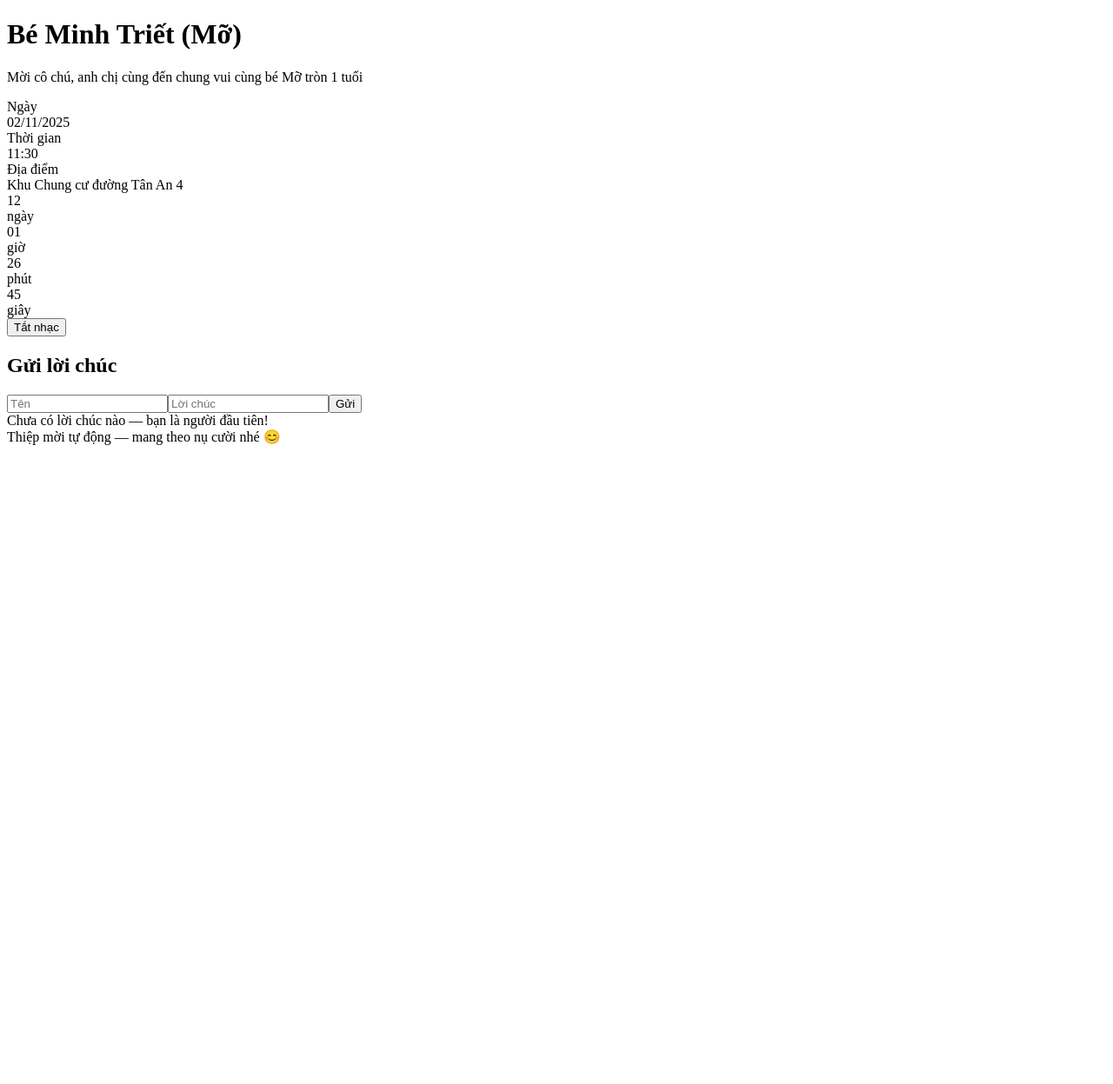
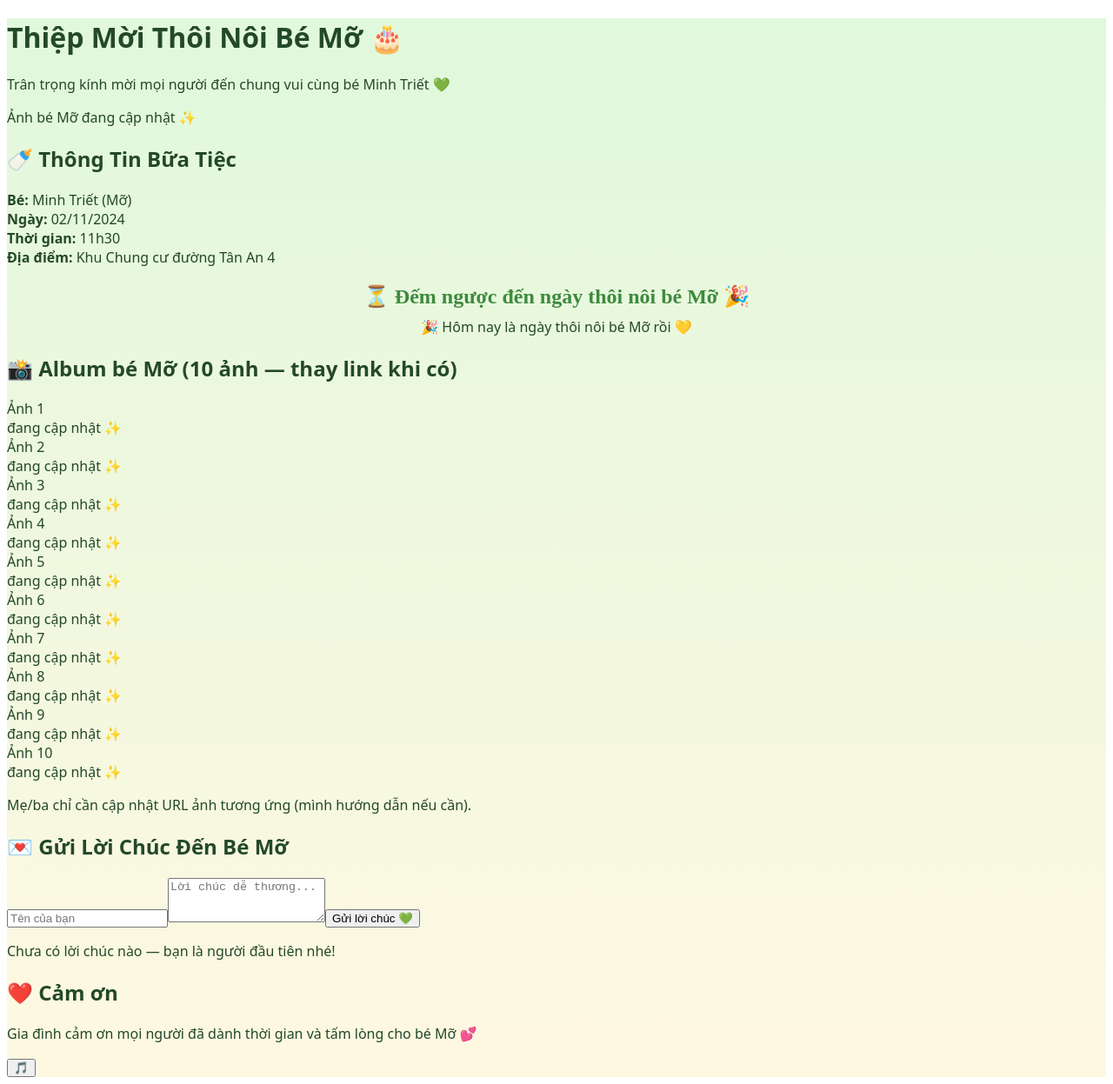
Before and after one commit to tanthuytrang22-dev/thiep-thoi-noi-be-Mo, a Next.js app: page / in a window 1280 px wide. Shown: the whole page at 87% size. Before the commit the page ends 800 px from the top, so only its background shows below. Built offline with nearby package versions, Linux system fonts and the light colour scheme.

Commit message:
Update index.jsx

```diff
--- a/pages/index.jsx
+++ b/pages/index.jsx
@@ -1,135 +1,244 @@
 import { useEffect, useState } from "react";
 
-export default function InvitationCard() {
-  const childName = "Bé Minh Triết (Mỡ)";
-  const eventDateISO = "2025-11-02T11:30:00+07:00";
-  const eventPlace = "Khu Chung cư đường Tân An 4";
-  const inviteLine = "Mời cô chú, anh chị cùng đến chung vui cùng bé Mỡ tròn 1 tuổi";
-  const musicFile = "/happy-birthday.mp3";
-
-  const [timeLeft, setTimeLeft] = useState(getTimeLeft());
-  const [wishes, setWishes] = useState(() => {
-    try {
-      return JSON.parse(localStorage.getItem("wishes_minhtriet")) || [];
-    } catch (e) {
-      return [];
-    }
-  });
+export default function Home() {
+  const [wishes, setWishes] = useState([]);
   const [name, setName] = useState("");
   const [message, setMessage] = useState("");
-  const [playing, setPlaying] = useState(true);
+  const [isPlaying, setIsPlaying] = useState(true);
+
+  // 10 placeholder image slots
+  const [images, setImages] = useState(Array.from({ length: 10 }).map(() => ""));
 
   useEffect(() => {
-    const t = setInterval(() => setTimeLeft(getTimeLeft()), 1000);
-    return () => clearInterval(t);
+    const audio = document.getElementById("bgMusic");
+    if (audio) {
+      audio.volume = 0.45;
+      audio.play().catch(() => {});
+    }
+
+    // Countdown
+    const target = new Date("2024-11-02T11:30:00").getTime();
+    const timer = setInterval(() => {
+      const now = new Date().getTime();
+      const distance = target - now;
+      if (distance < 0) {
+        clearInterval(timer);
+        const countdownEl = document.getElementById("countdown");
+        if (countdownEl) countdownEl.innerHTML = "🎉 Hôm nay là ngày thôi nôi bé Mỡ rồi 💛";
+        return;
+      }
+      const days = Math.floor(distance / (1000 * 60 * 60 * 24));
+      const hours = Math.floor((distance % (1000 * 60 * 60 * 24)) / (1000 * 60 * 60));
+      const minutes = Math.floor((distance % (1000 * 60 * 60)) / (1000 * 60));
+      const seconds = Math.floor((distance % (1000 * 60)) / 1000);
+
+      if (document.getElementById("days")) {
+        document.getElementById("days").textContent = days;
+        document.getElementById("hours").textContent = hours;
+        document.getElementById("minutes").textContent = minutes;
+        document.getElementById("seconds").textContent = seconds;
+      }
+    }, 1000);
+
+    return () => clearInterval(timer);
   }, []);
 
-  useEffect(() => {
-    localStorage.setItem("wishes_minhtriet", JSON.stringify(wishes));
-  }, [wishes]);
-
-  function getTimeLeft() {
-    const now = new Date();
-    const target = new Date(eventDateISO);
-    const diff = target - now;
-    if (diff <= 0) return null;
-    const days = Math.floor(diff / (1000 * 60 * 60 * 24));
-    const hours = Math.floor((diff / (1000 * 60 * 60)) % 24);
-    const minutes = Math.floor((diff / (1000 * 60)) % 60);
-    const seconds = Math.floor((diff / 1000) % 60);
-    return { days, hours, minutes, seconds };
-  }
-
-  function submitWish(e) {
+  const handleSubmit = (e) => {
     e.preventDefault();
     if (!name.trim() || !message.trim()) return;
-    const newW = { id: Date.now(), name: name.trim(), message: message.trim() };
-    setWishes([newW, ...wishes]);
+    const newWish = { name: name.trim(), message: message.trim(), id: Date.now() };
+    setWishes([newWish, ...wishes]);
     setName("");
     setMessage("");
-  }
+  };
 
-  function clearWishes() {
-    if (confirm("Xóa toàn bộ lời chúc?")) setWishes([]);
-  }
+  const toggleMusic = () => {
+    const audio = document.getElementById("bgMusic");
+    if (!audio) return;
+    if (isPlaying) {
+      audio.pause();
+    } else {
+      audio.play().catch(() => {});
+    }
+    setIsPlaying(!isPlaying);
+  };
 
   return (
-    <div className="min-h-screen flex items-center justify-center bg-gradient-to-b from-green-50 to-green-100 p-6">
-      <audio src={musicFile} autoPlay loop muted={!playing} />
+    <div className="page">
+      {/* Sparkles */}
+      <div className="sparkles" aria-hidden />
 
-      <div className="relative max-w-3xl w-full bg-white/80 backdrop-blur-md rounded-2xl shadow-2xl overflow-hidden border border-green-200">
-        <div className="p-8 md:p-12 relative z-10">
-          <h1 className="text-3xl md:text-4xl font-extrabold text-green-800">{childName}</h1>
-          <p className="mt-2 text-green-700/90">{inviteLine}</p>
+      {/* Floating balloons */}
+      <div className="balloons" aria-hidden>
+        {[...Array(6)].map((_, i) => (
+          <div key={i} className={`balloon b${i + 1}`} />
+        ))}
+      </div>
 
-          <div className="mt-6 grid grid-cols-1 md:grid-cols-3 gap-3">
-            <div className="p-4 rounded-lg bg-white border border-green-100">
-              <div className="text-xs text-green-500 uppercase">Ngày</div>
-              <div className="mt-1 font-semibold">02/11/2025</div>
+      <header className="hero">
+        <h1 className="title">Thiệp Mời Thôi Nôi Bé Mỡ 🎂</h1>
+        <p className="subtitle">Trân trọng kính mời mọi người đến chung vui cùng bé Minh Triết 💚</p>
+
+        <div className="avatar">
+          <div className="avatar-ring" />
+          <div className="avatar-inner">Ảnh bé Mỡ đang cập nhật ✨</div>
+          <div className="avatar-glow" />
+        </div>
+      </header>
+
+      <main className="content">
+        <section className="info card">
+          <h2>🍼 Thông Tin Bữa Tiệc</h2>
+          <div className="info-list">
+            <div><strong>Bé:</strong> Minh Triết (Mỡ)</div>
+            <div><strong>Ngày:</strong> 02/11/2024</div>
+            <div><strong>Thời gian:</strong> 11h30</div>
+            <div><strong>Địa điểm:</strong> Khu Chung cư đường Tân An 4</div>
+          </div>
+        </section>
+
+        {/* Countdown Section */}
+        <section className="countdown card">
+          <h2 className="countdown-title">⏳ Đếm ngược đến ngày thôi nôi bé Mỡ 🎉</h2>
+          <div id="countdown" className="countdown-box">
+            <div className="time-box">
+              <span id="days">00</span>
+              <p>Ngày</p>
             </div>
-            <div className="p-4 rounded-lg bg-white border border-green-100">
-              <div className="text-xs text-green-500 uppercase">Thời gian</div>
-              <div className="mt-1 font-semibold">11:30</div>
+            <div className="time-box">
+              <span id="hours">00</span>
+              <p>Giờ</p>
             </div>
-            <div className="p-4 rounded-lg bg-white border border-green-100">
-              <div className="text-xs text-green-500 uppercase">Địa điểm</div>
-              <div className="mt-1 font-semibold">{eventPlace}</div>
+            <div className="time-box">
+              <span id="minutes">00</span>
+              <p>Phút</p>
+            </div>
+            <div className="time-box">
+              <span id="seconds">00</span>
+              <p>Giây</p>
             </div>
           </div>
+        </section>
 
-          <div className="mt-6 p-4 rounded-xl bg-gradient-to-r from-green-100 to-green-50 border border-green-200 text-green-800">
-            {timeLeft ? (
-              <div className="flex items-center gap-4 justify-center">
-                <div className="text-center">
-                  <div className="text-2xl font-bold">{timeLeft.days}</div>
-                  <div className="text-xs">ngày</div>
-                </div>
-                <div className="text-center">
-                  <div className="text-2xl font-bold">{String(timeLeft.hours).padStart(2, "0")}</div>
-                  <div className="text-xs">giờ</div>
-                </div>
-                <div className="text-center">
-                  <div className="text-2xl font-bold">{String(timeLeft.minutes).padStart(2, "0")}</div>
-                  <div className="text-xs">phút</div>
-                </div>
-                <div className="text-center">
-                  <div className="text-2xl font-bold">{String(timeLeft.seconds).padStart(2, "0")}</div>
-                  <div className="text-xs">giây</div>
-                </div>
-              </div>
-            ) : (
-              <div className="text-green-800 font-semibold text-center">Sự kiện đã bắt đầu — hẹn gặp tại chỗ!</div>
-            )}
-          </div>
-
-          <div className="mt-4 text-center">
-            <button onClick={() => setPlaying(!playing)} className={`px-4 py-2 rounded-md border ${playing ? 'bg-green-600 text-white' : 'bg-white text-green-700'}`}>
-              {playing ? 'Tắt nhạc' : 'Bật nhạc'}
-            </button>
-          </div>
-
-          <div className="mt-8 p-4 bg-white rounded-lg border border-green-50">
-            <h2 className="text-green-800 font-medium">Gửi lời chúc</h2>
-            <form onSubmit={submitWish} className="mt-2 flex flex-col gap-2">
-              <input value={name} onChange={(e) => setName(e.target.value)} placeholder="Tên" className="px-3 py-2 rounded border" />
-              <input value={message} onChange={(e) => setMessage(e.target.value)} placeholder="Lời chúc" className="px-3 py-2 rounded border" />
-              <button className="px-3 py-2 bg-green-600 text-white rounded">Gửi</button>
-            </form>
-          </div>
-
-          <div className="mt-6 grid gap-3">
-            {wishes.length === 0 && <div className="text-sm text-green-500 text-center">Chưa có lời chúc nào — bạn là người đầu tiên!</div>}
-            {wishes.map((w) => (
-              <div key={w.id} className="p-3 bg-white rounded-lg border border-green-50 shadow-sm">
-                <div className="text-sm font-semibold text-green-800">{w.name}</div>
-                <div className="mt-1 text-sm text-green-700">{w.message}</div>
+        <section className="gallery card">
+          <h2>📸 Album bé Mỡ (10 ảnh — thay link khi có)</h2>
+          <div className="grid">
+            {images.map((src, idx) => (
+              <div key={idx} className="grid-item">
+                {src ? (
+                  <img src={src} alt={`bé mỡ ${idx + 1}`} />
+                ) : (
+                  <div className="placeholder">
+                    <div className="placeholder-text">Ảnh {idx + 1}<br/>đang cập nhật ✨</div>
+                  </div>
+                )}
               </div>
             ))}
           </div>
+          <p className="hint">Mẹ/ba chỉ cần cập nhật URL ảnh tương ứng (mình hướng dẫn nếu cần).</p>
+        </section>
 
-          <div className="mt-8 text-center text-xs text-green-600">Thiệp mời tự động — mang theo nụ cười nhé 😊</div>
-        </div>
-      </div>
+        <section className="wishes card">
+          <h2>💌 Gửi Lời Chúc Đến Bé Mỡ</h2>
+          <form onSubmit={handleSubmit} className="wish-form" aria-label="Gửi lời chúc">
+            <input
+              type="text"
+              placeholder="Tên của bạn"
+              value={name}
+              onChange={(e) => setName(e.target.value)}
+              required
+            />
+            <textarea
+              placeholder="Lời chúc dễ thương..."
+              value={message}
+              onChange={(e) => setMessage(e.target.value)}
+              rows={3}
+              required
+            />
+            <button type="submit" className="btn-send">Gửi lời chúc 💚</button>
+          </form>
+
+          <div className="messages">
+            {wishes.length === 0 ? (
+              <p className="muted">Chưa có lời chúc nào — bạn là người đầu tiên nhé!</p>
+            ) : (
+              wishes.map((w) => (
+                <div key={w.id} className="message">
+                  <strong>{w.name}</strong>
+                  <div className="msg-text">{w.message}</div>
+                </div>
+              ))
+            )}
+          </div>
+        </section>
+
+        <section className="thanks card">
+          <h2>❤️ Cảm ơn</h2>
+          <p>Gia đình cảm ơn mọi người đã dành thời gian và tấm lòng cho bé Mỡ 💕</p>
+        </section>
+      </main>
+
+      <audio
+        id="bgMusic"
+        loop
+        src="https://cdn.pixabay.com/download/audio/2023/03/01/audio_45b8e29c10.mp3?filename=happy-birthday-piano-14175.mp3"
+      />
+
+      <button className="music-btn" onClick={toggleMusic} aria-label="Bật/Tắt nhạc">
+        {isPlaying ? "🎵" : "🔇"}
+      </button>
+
+      <style jsx>{`
+        .page {
+          font-family: "Quicksand", system-ui, sans-serif;
+          background: linear-gradient(180deg, #e0f8dc 0%, #fff8e1 100%);
+          color: #234927;
+          min-height: 100vh;
+        }
+
+        /* Countdown styling */
+        .countdown-title {
+          color: #3e8a3e;
+          text-align: center;
+          margin-bottom: 10px;
+          font-family: "Pacifico", cursive;
+        }
+        .countdown-box {
+          display: flex;
+          justify-content: center;
+          gap: 12px;
+          text-align: center;
+          animation: fadeIn 1s ease;
+        }
+        .time-box {
+          background: linear-gradient(180deg, #f5ffe8, #fffde7);
+          border: 2px solid #dcedc8;
+          border-radius: 12px;
+          padding: 10px 14px;
+          box-shadow: 0 6px 16px rgba(0, 0, 0, 0.05);
+          animation: float 3s ease-in-out infinite;
+        }
+        .time-box span {
+          font-size: 1.8rem;
+          font-weight: 700;
+          color: #388e3c;
+          display: block;
+        }
+        .time-box p {
+          margin: 0;
+          color: #5f7d5f;
+          font-size: 0.8rem;
+        }
+
+        @keyframes float {
+          0%, 100% { transform: translateY(0); }
+          50% { transform: translateY(-5px); }
+        }
+        @keyframes fadeIn {
+          from { opacity: 0; }
+          to { opacity: 1; }
+        }
+      `}</style>
     </div>
   );
 }
```
